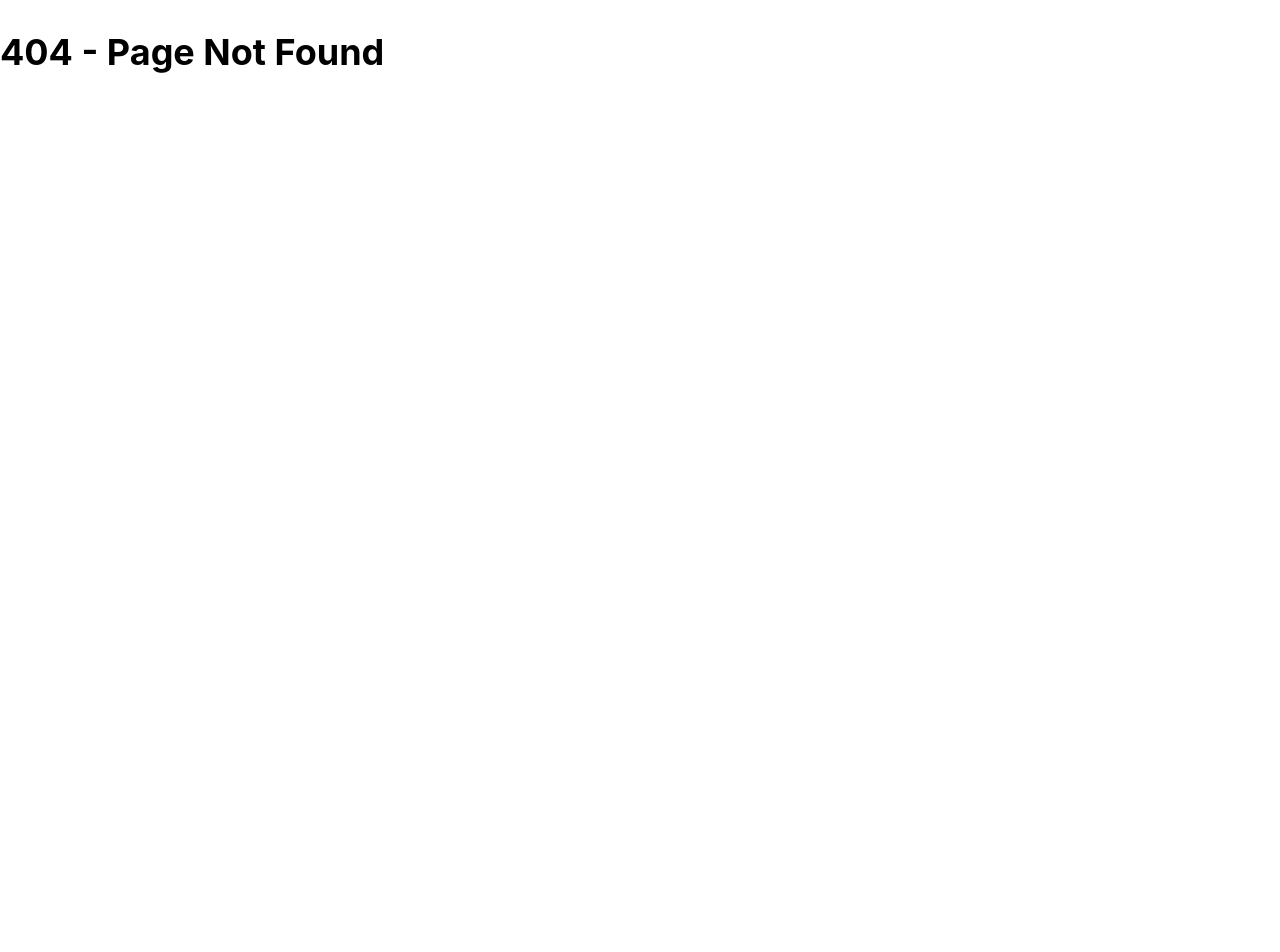
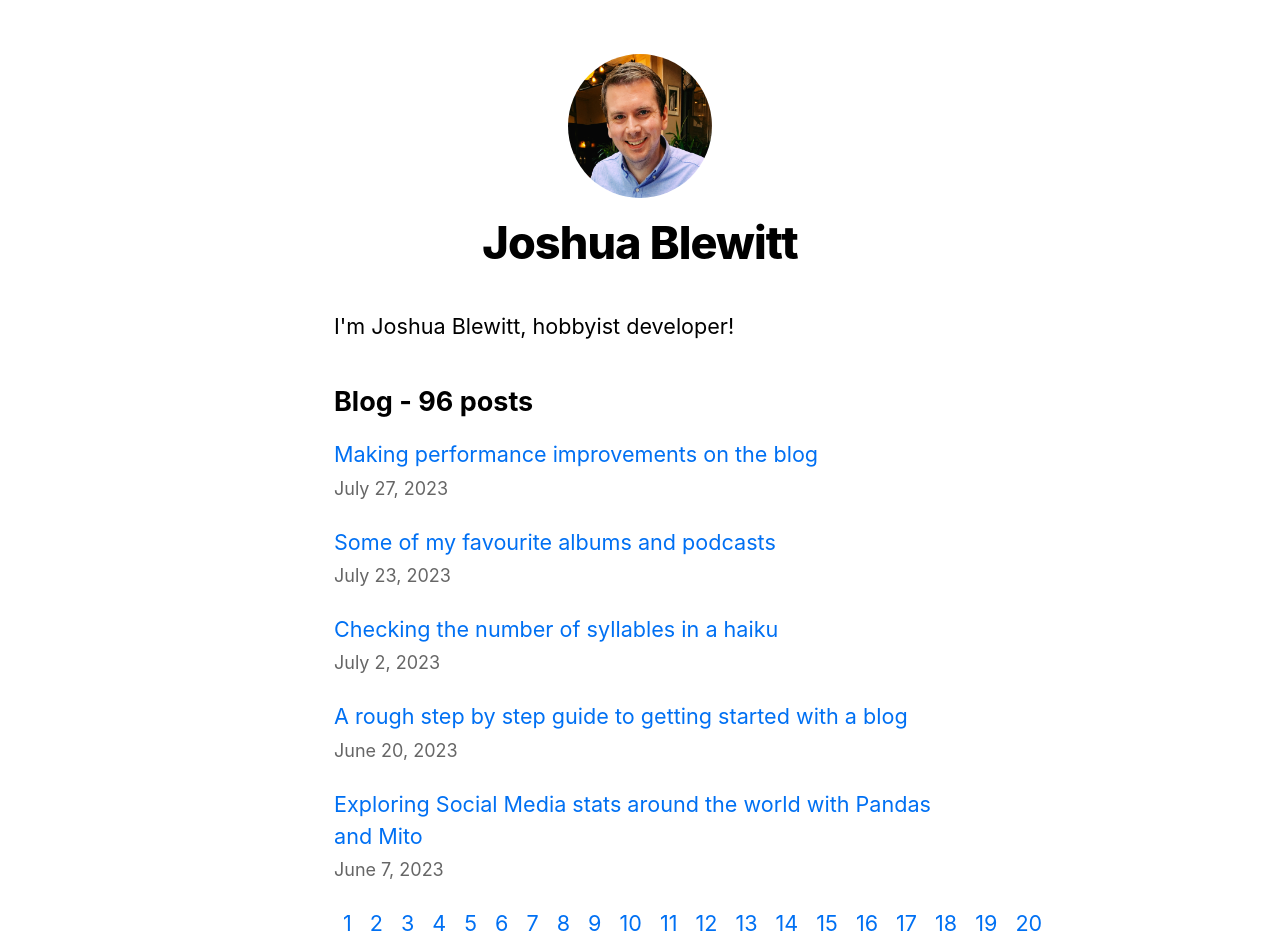
Before and after one commit to JB-26/web-portfolio-next-gen, a Next.js app: page /blog in a window 1280 px wide. Before the commit this address had no page. Shown: the top 952 px of the page. Before the commit the page ends 800 px from the top, so only its background shows below. Built offline with nearby package versions, Linux system fonts and the light colour scheme.

Commit message:
New pages and ESLint added

```diff
--- /dev/null
+++ b/pages/blog.js
@@ -0,0 +1,56 @@
+import Head from "next/head";
+import Layout, { siteTitle } from "../components/layout";
+import utilStyles from "../styles/utils.module.css";
+import { getSortedPostsData } from "../lib/posts";
+import Link from "next/link";
+import Date from "../components/date";
+const postsPerPage = 5;
+
+export async function getStaticProps() {
+  const allPostsData = getSortedPostsData();
+  const allPostsNum = allPostsData.length;
+  const numPages = Math.ceil(allPostsData.length / postsPerPage);
+
+  return {
+    props: {
+      allPostsData: allPostsData.slice(0, postsPerPage),
+      numPages,
+      allPostsNum
+    },
+  };
+}
+
+export default function Home({ allPostsData, numPages, allPostsNum }) {
+  return (
+    <Layout home>
+      <Head>
+        <title>{siteTitle}</title>
+      </Head>
+      <section className={utilStyles.headingMd}>
+        <p>I'm Joshua Blewitt, hobbyist developer!</p>
+      </section>
+      <section className={`${utilStyles.headingMd} ${utilStyles.padding1px}`}>
+        <h2 className={utilStyles.headingLg}>Blog - {allPostsNum} posts</h2>
+        <ul className={utilStyles.list}>
+          {allPostsData.map(({ id, date, title }) => (
+            <li className={utilStyles.listItem} key={id}>
+              <Link href={`/posts/${id}`}>{title}</Link>
+              <br />
+              <small className={utilStyles.lightText}>
+                <Date dateString={date} />
+              </small>
+            </li>
+          ))}
+        </ul>
+        {/* Pagination links */}
+        <div>
+          {Array.from({ length: numPages }, (_, i) => (
+            <Link style={{ margin: '0.5rem' }} href={`/page/${i + 1}`} key={i + 1}>
+              {i + 1}
+            </Link>
+            ))}
+        </div>
+      </section>
+    </Layout>
+  );
+}
--- a/styles/global.css
+++ b/styles/global.css
@@ -1,3 +1,6 @@
+@import url("https://fonts.googleapis.com/css2?family=IBM+Plex+Serif:wght@600&display=swap");
+@import url('https://fonts.googleapis.com/css2?family=Open+Sans&display=swap');
+
 html,
 body {
     padding: 0;
@@ -6,6 +9,19 @@ body {
     Cantarell, Fira Sans, Droid Sans, Helvetica Neue, sans-serif;
     line-height: 1.6;
     font-size: 18px;
+    -webkit-font-smoothing: antialiased;
+    /*ensures the page to be at least as tall as 100% of the viewport height */
+    min-height: 100vh;
+    /*prevents the page from being too narrow to be readable*/
+    min-width: 300px;
+    /*prevents the page from scrolling horizontally while preserving the usual vertical scroll */
+    overflow-x: hidden;
+}
+
+/* fonts */
+@font-face {
+    font-family: 'IBM Plex Serif', serif;
+    font-display: swap;
 }
 
 * {
```
Also changed, not shown: package.json (+6 -1 lines), pages/about.js (added, +56 -0 lines), pages/page/[pageNumber].js (+2 -7 lines), .eslintrc.json (added), 1 other file (tests, documents, lock files or other folders).
